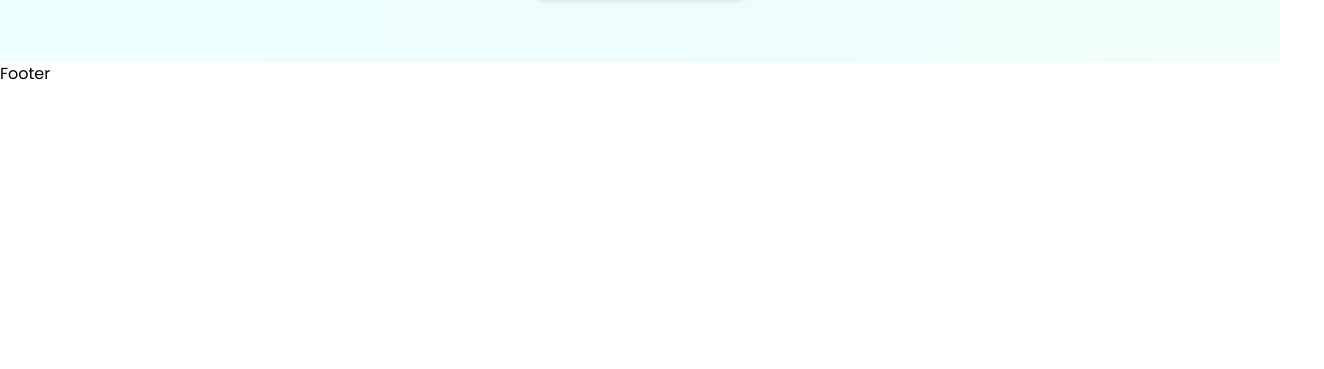
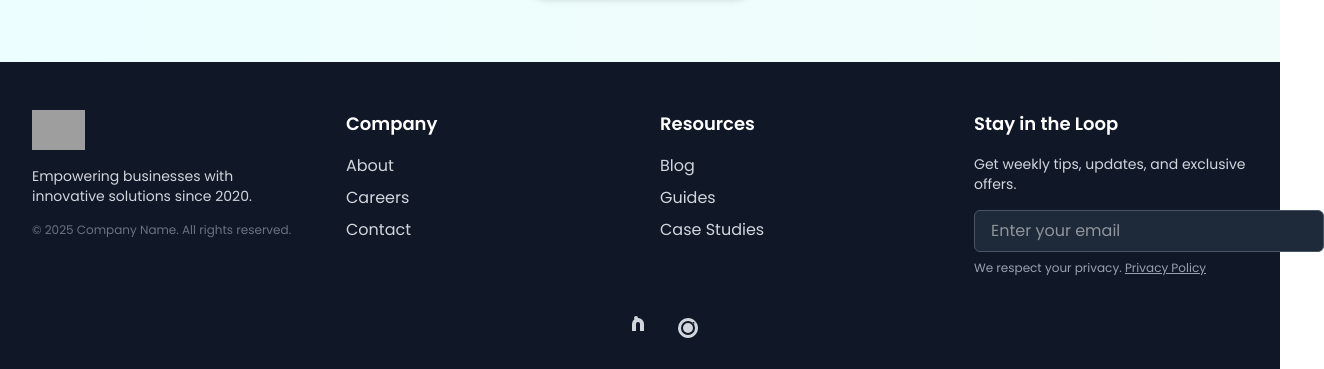
Before and after one commit to Bibek1604/Gowin, a React (Vite) app in the folder Frontend/gowin/: page / in a window 1280 px wide. Shown: the part 1603-1972 px from the top of the page, 1324 px wide, since content can reach past the window. Before the commit the page ends 1689 px from the top, so only its background shows below. Built offline with nearby package versions, Linux system fonts and the light colour scheme; grey boxes are pictures that could not be loaded.

Commit message:
footer aded

```diff
--- a/Frontend/gowin/src/components/Home/Footer.jsx
+++ b/Frontend/gowin/src/components/Home/Footer.jsx
@@ -1,9 +1,104 @@
-import React from 'react'
+import React, { useState } from 'react';
 
 function Footer() {
+  const [email, setEmail] = useState('');
+  const [submitted, setSubmitted] = useState(false);
+
+  const handleSubmit = (e) => {
+    e.preventDefault();
+    setSubmitted(true);
+    setEmail('');
+    setTimeout(() => setSubmitted(false), 3000);
+  };
+
   return (
-    <div>Footer</div>
-  )
+    <footer className="bg-gray-900 text-white pt-12 pb-8 px-4 sm:px-6 lg:px-8">
+      <div className="max-w-7xl mx-auto grid grid-cols-1 sm:grid-cols-2 lg:grid-cols-4 gap-10">
+
+        {/* Branding */}
+        <div className="space-y-4">
+          <img src="/logo.svg" alt="Company Logo" className="h-10 w-auto" />
+          <p className="text-sm text-gray-300">Empowering businesses with innovative solutions since 2020.</p>
+          <p className="text-xs text-gray-500">&copy; 2025 Company Name. All rights reserved.</p>
+        </div>
+
+        {/* Company Links */}
+        <div>
+          <h4 className="text-lg font-semibold mb-4">Company</h4>
+          <ul className="space-y-2">
+            {['About', 'Careers', 'Contact'].map((item) => (
+              <li key={item}>
+                <a href={`/${item.toLowerCase()}`} className="text-gray-300 hover:text-blue-400 transition">
+                  {item}
+                </a>
+              </li>
+            ))}
+          </ul>
+        </div>
+
+        {/* Resources Links */}
+        <div>
+          <h4 className="text-lg font-semibold mb-4">Resources</h4>
+          <ul className="space-y-2">
+            {['Blog', 'Guides', 'Case Studies'].map((item) => (
+              <li key={item}>
+                <a href={`/${item.toLowerCase().replace(/ /g, '-')}`} className="text-gray-300 hover:text-blue-400 transition">
+                  {item}
+                </a>
+              </li>
+            ))}
+          </ul>
+        </div>
+
+        {/* Newsletter */}
+        <div>
+          <h4 className="text-lg font-semibold mb-4">Stay in the Loop</h4>
+          <p className="text-sm text-gray-300 mb-4">Get weekly tips, updates, and exclusive offers.</p>
+          <form onSubmit={handleSubmit} className="flex flex-col gap-3 sm:flex-row sm:items-center">
+            <input
+              type="email"
+              placeholder="Enter your email"
+              required
+              value={email}
+              onChange={(e) => setEmail(e.target.value)}
+              className="flex-1 px-4 py-2 rounded-md bg-gray-800 border border-gray-600 text-white focus:outline-none focus:ring-2 focus:ring-blue-400"
+            />
+          </form>
+          {submitted && (
+            <p className="text-sm text-green-400 mt-2">Thanks for subscribing!</p>
+          )}
+          <p className="text-xs text-gray-400 mt-2">
+            We respect your privacy.{' '}
+            <a href="/privacy" className="underline hover:text-blue-400">
+              Privacy Policy
+            </a>
+          </p>
+        </div>
+      </div>
+
+      {/* Social Media */}
+      <div className="mt-10 flex justify-center gap-6">
+        {[
+          { href: 'https://x.com', label: 'X', icon: 'M18 6L6 18M6 6l12 12' },
+          { href: 'https://linkedin.com', label: 'LinkedIn', icon: 'M16 8a6 6 0 00-12 0v7h4v-7a2 2 0 014 0v7h4V8zM8 0a2 2 0 100 4 2 2 0 000-4z' },
+          { href: 'https://instagram.com', label: 'Instagram', icon: 'M12 2a10 10 0 00-10 10c0 5.523 4.477 10 10 10s10-4.477 10-10S17.523 2 12 2zm0 3a7 7 0 017 7 7 7 0 01-7 7 7 7 0 01-7-7 7 7 0 017-7zm0 2a5 5 0 00-5 5 5 5 0 005 5 5 5 0 005-5 5 5 0 00-5-5zm5.5-1a1 1 0 110 2 1 1 0 010-2z' },
+        ].map(({ href, label, icon }) => (
+          <a
+            key={label}
+            href={href}
+            target="_blank"
+            rel="noopener noreferrer"
+            aria-label={`Follow us on ${label}`}
+            className="text-gray-300 hover:text-blue-400 transition-transform transform hover:scale-110"
+          >
+            <svg className="w-6 h-6" fill="currentColor" viewBox="0 0 24 24">
+              <path d={icon} />
+            </svg>
+          </a>
+        ))}
+      </div>
+    </footer>
+  );
 }
 
-export default Footer
+export default Footer;
```
